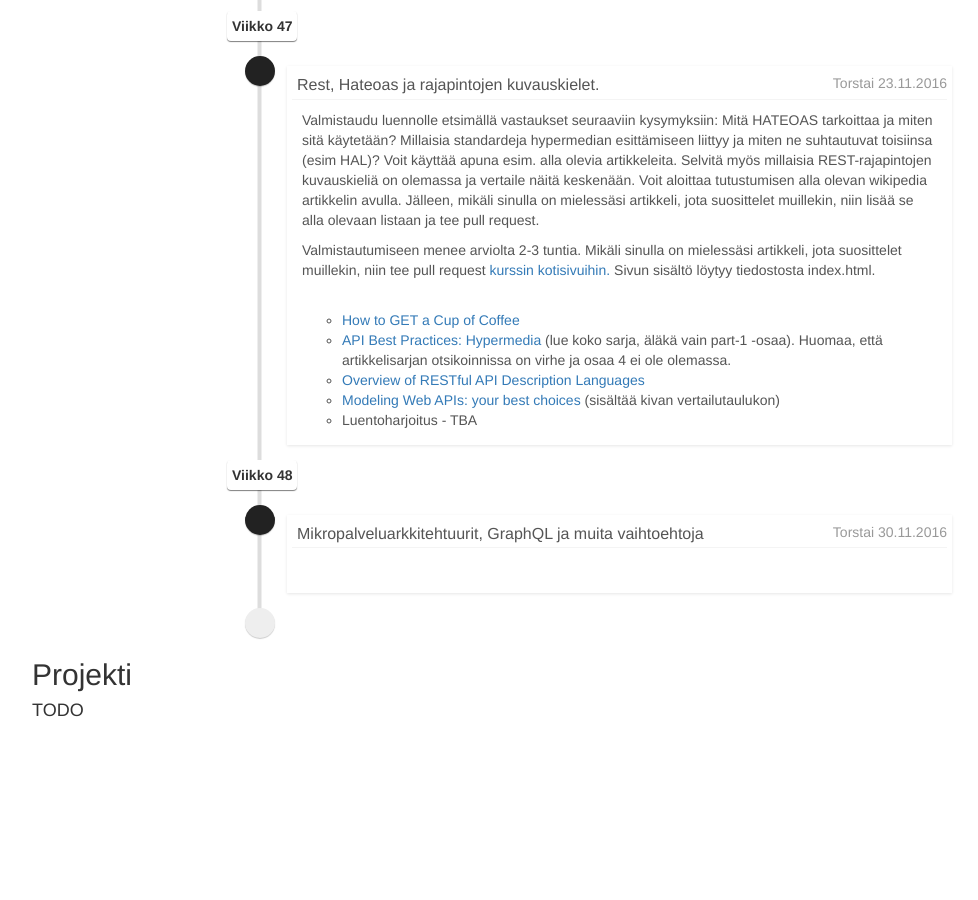
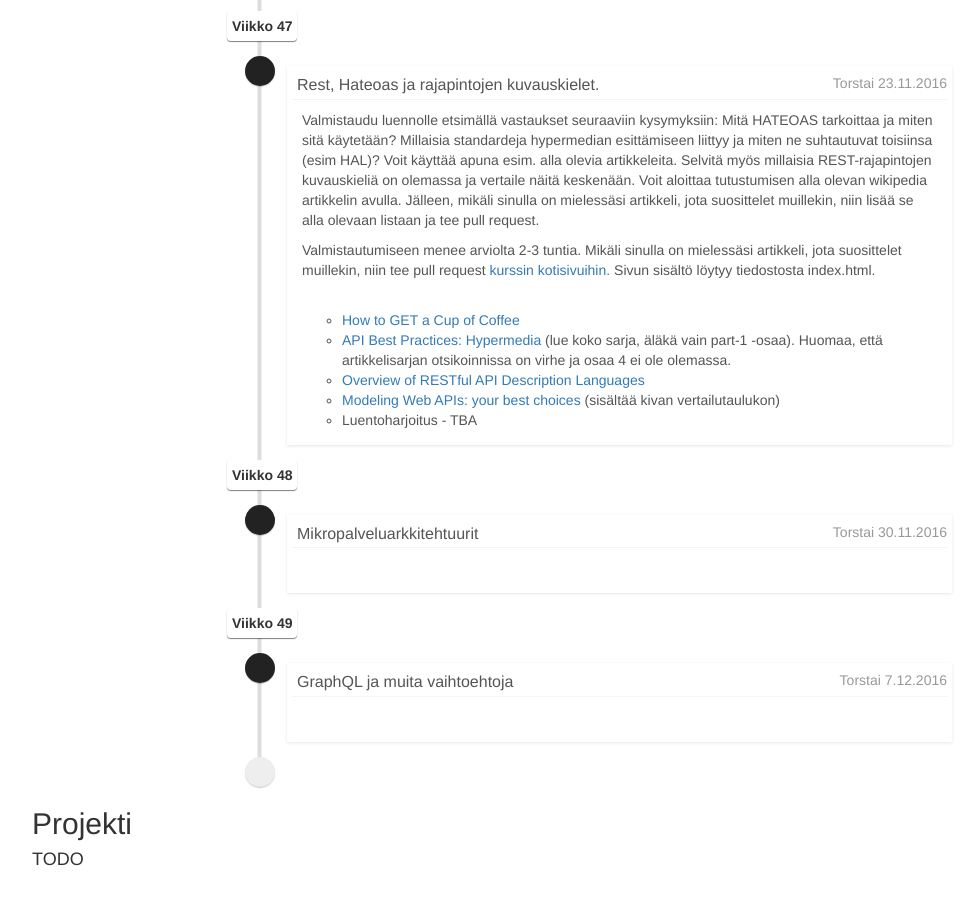
Before and after one commit to Palpo/palpo.github.io, a Jekyll site: the page built from index.html, in a window 1280 px wide and 900 px high, scrolled down 1770 px. Shown: the whole window, without its empty margins (38-1016 px from the left). Built offline with Jekyll 4.4.1, drawn with Linux system fonts in a browser that asks for light colours; nearby versions of some CDN libraries; before the commit the page ends 2521 px from its top, so only the background shows below that.

Commit message:
yksi luento lisää

```diff
--- a/index.html
+++ b/index.html
@@ -150,7 +150,7 @@ layout: default
               <i class="fa fa-envelope bg-black"></i>
               <div class="timeline-item">
                 <span class="time"><i class="fa fa-clock-o"></i>Torstai 30.11.2016</span>
-                <h3 class="timeline-header">Mikropalveluarkkitehtuurit,  GraphQL ja muita vaihtoehtoja</h3>
+                <h3 class="timeline-header">Mikropalveluarkkitehtuurit</h3>
                 <div class="timeline-body">
 
                 </div>
@@ -160,7 +160,23 @@ layout: default
               </div>
             </li>
 
+            <li class="time-label">
+              <span>Viikko 49
+              </span>
+            </li>
+            <li>
+              <i class="fa fa-envelope bg-black"></i>
+              <div class="timeline-item">
+                <span class="time"><i class="fa fa-clock-o"></i>Torstai 7.12.2016</span>
+                <h3 class="timeline-header">GraphQL ja muita vaihtoehtoja</h3>
+                <div class="timeline-body">
 
+                </div>
+                <div class='timeline-footer'>
+
+                </div>
+              </div>
+            </li>
 
             <li>
               <i class="fa fa-clock-o"></i>
```
